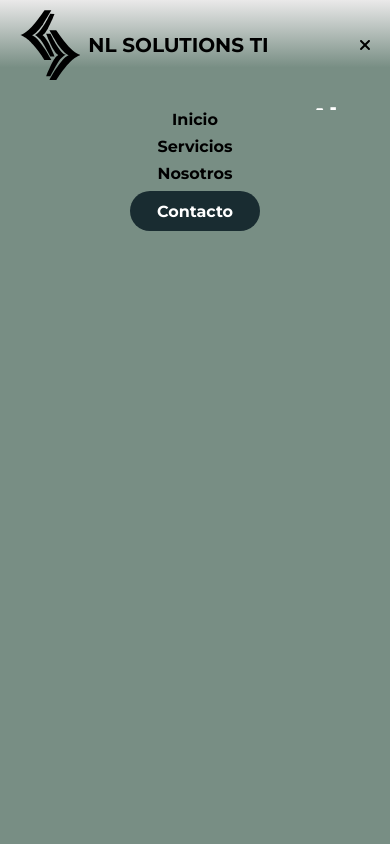
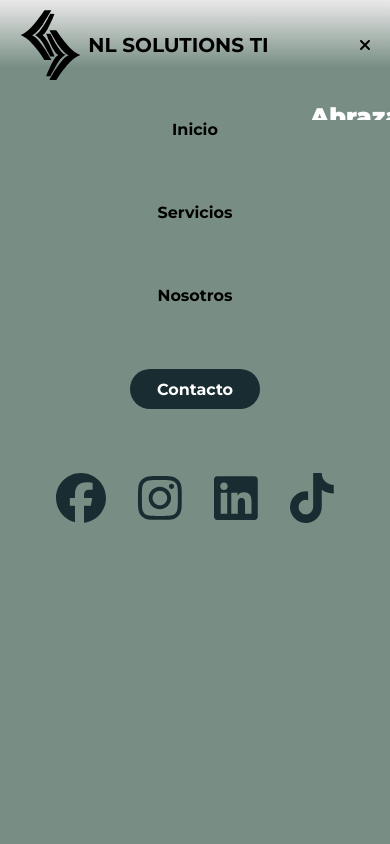
Before and after one commit to NoLimitSolutionsTI/NLSolutionsWeb, a React (Vite) app: page / in a window 390 px wide. Both pictures are taken after a click on the icon 363 px from the left and 45 px from the top of the page. Shown: the top 844 px of the page. Built offline with nearby package versions, Linux system fonts and the light colour scheme; what react-head would draw is missing.

Commit message:
Header - responsive

```diff
--- a/src/components/Header/header.jsx
+++ b/src/components/Header/header.jsx
@@ -2,6 +2,7 @@ import React, {useEffect, useState} from 'react'
 import '@/styles/components/Header/header.scss'
 import { FontAwesomeIcon } from '@fortawesome/react-fontawesome';
 import {faBars, faTimes} from '@fortawesome/free-solid-svg-icons';
+import {faFacebook, faInstagram, faLinkedin, faTiktok} from "@fortawesome/free-brands-svg-icons";
 
 export default function Header() {
   const logoNL = <svg width="300" height="345" viewBox="0 0 300 345" fill="none" xmlns="http://www.w3.org/2000/svg">
@@ -46,6 +47,14 @@ export default function Header() {
                 <li><a href="services">Servicios</a></li>
                 <li><a href="about">Nosotros</a></li>
                 <li><a href="contact" className="btn-details">Contacto</a></li>
+                <div className={'social-header'}>
+                    <ul>
+                        <li><a href="https://facebook.com" target="_blank"><FontAwesomeIcon icon={faFacebook} /></a></li>
+                        <li><a href="https://instagram.com" target="_blank"><FontAwesomeIcon icon={faInstagram} /></a></li>
+                        <li><a href="https://linkedin.com" target="_blank"><FontAwesomeIcon icon={faLinkedin} /></a></li>
+                        <li><a href="https://tiktok.com" target="_blank"><FontAwesomeIcon icon={faTiktok} /></a></li>
+                    </ul>
+                </div>
             </ul>
         </header>
     );
--- a/src/styles/components/Header/header.scss
+++ b/src/styles/components/Header/header.scss
@@ -43,7 +43,9 @@ header.sticky{
         color: main.$color-text;
     }
 }
-
+.social-header{
+    display: none;
+}
 .nav-header {
     display: flex;
     width: 70%;
@@ -104,6 +106,29 @@ header.sticky{
         display: flex;
         background: linear-gradient(to top, #788E84 100%, #EAE9E9);
         top: 110px;
+        gap: 4em;
+        margin-top: 10px !important;
+        .social-header {
+            display: flex;
+            ul {
+                display: flex;
+                gap: 2em;
+                list-style: none;
+                justify-content: center;
+                justify-items: center;
+                li {
+                    a {
+                        font-size: 50px;
+                        color: #192C31;
+                        display: flex;
+                        flex-direction: column;
+                    }
+                    a:hover {
+                        color: #FFF;
+                    }
+                }
+            }
+        }
     }
 
     .icon {
```
